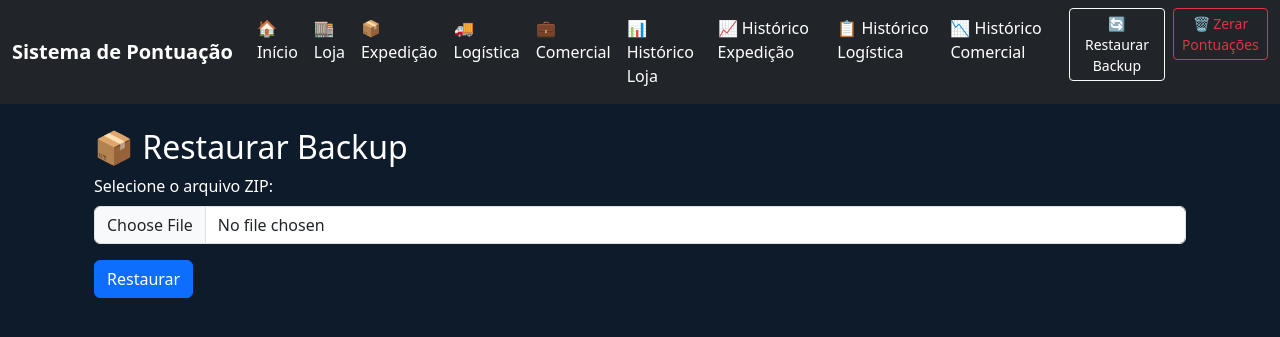
After one commit to Luangscruznfe/pontuacao-confie, a Flask app: page /restaurar_backup in a window 1280 px wide. The commit adds this page. Shown: the top 337 px of the page. Run offline with Flask 3, Linux system fonts and the light colour scheme; some libraries are stand-ins or nearby versions.

Commit message:
correção db

```diff
--- a/app.py
+++ b/app.py
@@ -580,5 +580,49 @@ def criar_banco():
     except Exception as e:
         return f"❌ Erro ao criar banco: {str(e)}"
 
+@app.route('/restaurar_backup', methods=['GET', 'POST'])
+def restaurar_backup():
+    if request.method == 'POST':
+        arquivo = request.files['backup']
+        if arquivo and arquivo.filename.endswith('.zip'):
+            try:
+                with tempfile.TemporaryDirectory() as tmpdirname:
+                    caminho_zip = os.path.join(tmpdirname, arquivo.filename)
+                    arquivo.save(caminho_zip)
+
+                    # Extrair ZIP
+                    with zipfile.ZipFile(caminho_zip, 'r') as zip_ref:
+                        zip_ref.extractall(tmpdirname)
+
+                    # Conectar ao banco
+                    conn = get_db_connection()
+                    c = conn.cursor()
+
+                    tabelas = ['loja', 'expedicao', 'logistica', 'comercial', 'pontuacoes']
+                    for tabela in tabelas:
+                        caminho_csv = os.path.join(tmpdirname, f"{tabela}.csv")
+                        if os.path.exists(caminho_csv):
+                            df = pd.read_csv(caminho_csv)
+
+                            # Limpa a tabela
+                            c.execute(f"DELETE FROM {tabela}")
+
+                            # Insere os dados
+                            for _, row in df.iterrows():
+                                colunas = ','.join(df.columns)
+                                valores = ','.join(['%s'] * len(df.columns))
+                                c.execute(f"INSERT INTO {tabela} ({colunas}) VALUES ({valores})", tuple(row))
+
+                    conn.commit()
+                    conn.close()
+                    flash("✅ Backup restaurado com sucesso!", "success")
+                    return redirect('/')
+            except Exception as e:
+                flash(f"❌ Erro ao restaurar backup: {e}", "danger")
+                return redirect('/restaurar_backup')
+
+    return render_template('restaurar_backup.html')
+
+
 if __name__ == '__main__':
         app.run(debug=True)
--- a/templates/base.html
+++ b/templates/base.html
@@ -61,6 +61,15 @@
     <li class="nav-item"><a class="nav-link" href="/historico_expedicao">📈 Histórico Expedição</a></li>
     <li class="nav-item"><a class="nav-link" href="/historico_logistica">📋 Histórico Logística</a></li>
     <li class="nav-item"><a class="nav-link" href="/historico_comercial">📉 Histórico Comercial</a></li>
+
+    <!-- Novo botão Restaurar Backup -->
+    <li class="nav-item">
+      <a class="btn btn-sm btn-outline-light ms-2" href="{{ url_for('restaurar_backup') }}">
+        🔄 Restaurar Backup
+      </a>
+    </li>
+
+    <!-- Botão Zerar Pontuações -->
     <li class="nav-item">
       <button class="btn btn-sm btn-outline-danger ms-2" data-bs-toggle="modal" data-bs-target="#modalZerar">
         🗑️ Zerar Pontuações
--- /dev/null
+++ b/templates/restaurar_backup.html
@@ -0,0 +1,16 @@
+{% extends 'base.html' %}
+
+{% block title %}Restaurar Backup{% endblock %}
+
+{% block content %}
+<div class="container mt-4">
+    <h2>📦 Restaurar Backup</h2>
+    <form method="POST" enctype="multipart/form-data">
+        <div class="mb-3">
+            <label for="backup" class="form-label">Selecione o arquivo ZIP:</label>
+            <input class="form-control" type="file" name="backup" required>
+        </div>
+        <button class="btn btn-primary">Restaurar</button>
+    </form>
+</div>
+{% endblock %}
```
Lines whose indentation alone changed are shown as unchanged.
